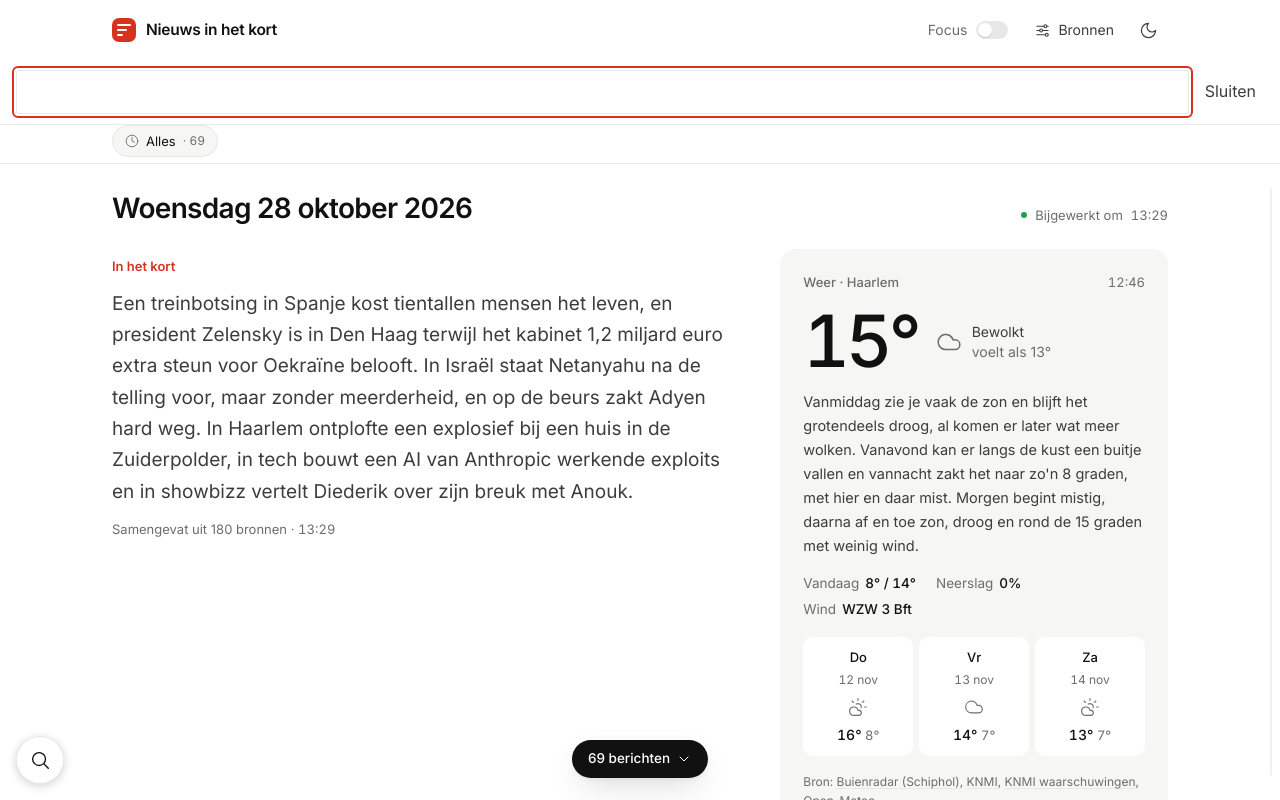
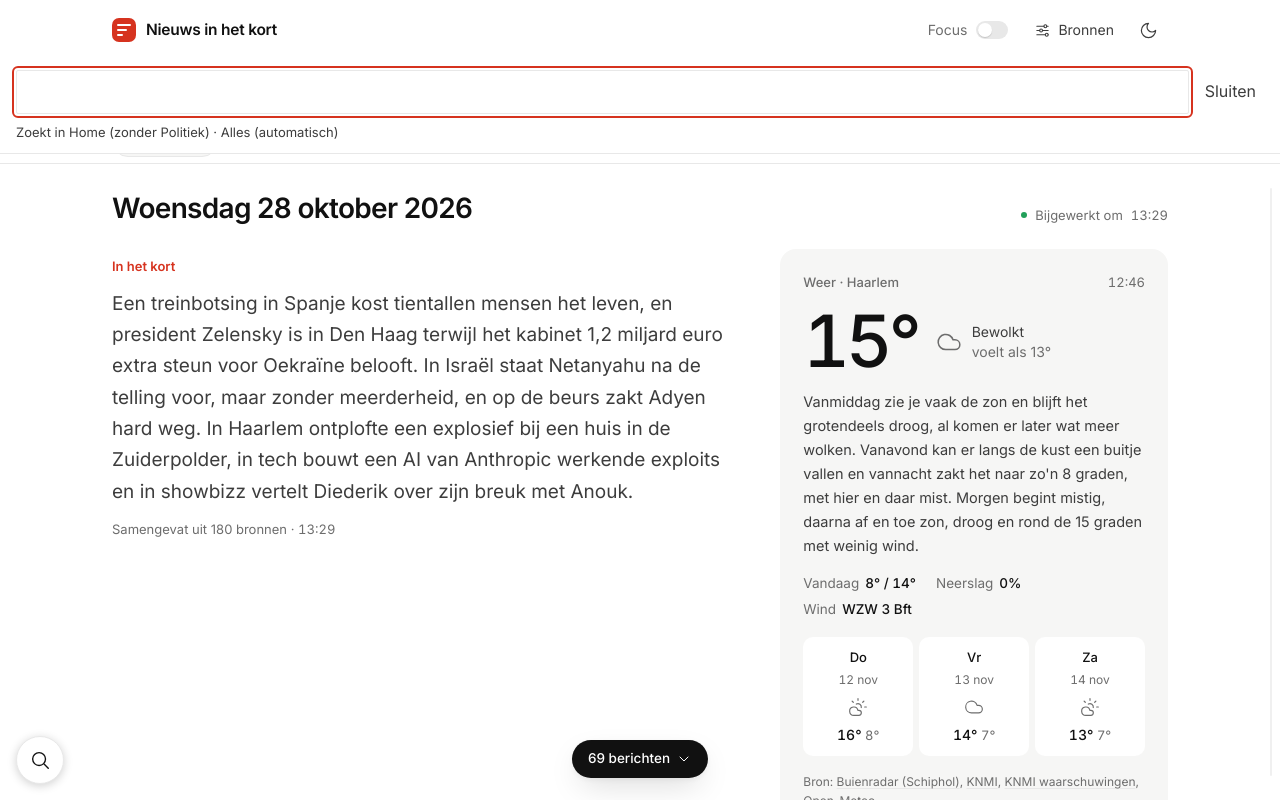
Before and after one commit to ItsCrewz/nieuwsinkort, a React (Vite) app: page / in a window 1280 px wide. Both pictures are taken after a click on the button 40 px from the left and 760 px from the top of the page. Built offline with nearby package versions, Linux system fonts and the light colour scheme.

Commit message:
Zoeken: maak duidelijk binnen welke rubriek en filters wordt gezocht (#613) (#887)

```diff
--- a/src/App.tsx
+++ b/src/App.tsx
@@ -21,7 +21,7 @@ import { schoon } from "./schoon";
 import { valideer } from "./valideer";
 import { debug } from "./debug";
 import { Beelden, Thumb } from "./beelden";
-import { FilterBalk, filterNieuws, filterVideos, useFilters, useVideoKlok } from "./filters";
+import { FilterBalk, TIJD_LABEL, filterNieuws, filterVideos, useFilters, useVideoKlok } from "./filters";
 import { veiligeUrl } from "./url";
 import { herindeel } from "./regio";
 import { bronnenTekst, fotos, heeftLeesVerder } from "./leesverder";
@@ -34,8 +34,8 @@ import { FeedNavigatie } from "./feednavigatie";
 import { LeegMelding } from "./leegmelding";
 import { prefetchMeer } from "./meer";
 import { kiesNieuweData, verwijderGisteren } from "./vandaag";
-import { zoekItems, markeerDelen, leesZoekterm, schrijfZoekterm } from "./zoek";
-import { Zoekbalk, ZoekLeeg } from "./zoekbalk";
+import { zoekItems, markeerDelen, normaliseer, scopeTekst, leesZoekterm, schrijfZoekterm } from "./zoek";
+import { Zoekbalk, ZoekLeeg, type ZoekScope } from "./zoekbalk";
 import { useKlok } from "./useklok";
 import { maakFeedNavigatie } from "./feedsluiten";
 
@@ -1256,10 +1256,21 @@ export default function App() {
       </div>
   );
   const isFeedView = !!data && !route.selected && route.view !== "filmpjes" && route.view !== "dumpert";
-  const zoekUitkomst = isFeedView && data && raw ? zoekItems(filterNieuws(route.view === "alles" ? (flt.f.cats.length ? data.items : data.items.filter((i) => i.cat !== "politiek")) : data.items.filter((i) => i.cat === route.view), flt.f, flt.vorig, raw.gegenereerd, route.view === "alles").items, zoekterm) : [];
+  const zoekBasis = isFeedView && data ? (route.view === "alles" ? (flt.f.cats.length ? data.items : data.items.filter((i) => i.cat !== "politiek")) : data.items.filter((i) => i.cat === route.view)) : [];
+  const zoekFilter = isFeedView && data && raw ? filterNieuws(zoekBasis, flt.f, flt.vorig, raw.gegenereerd, route.view === "alles") : null;
+  const zoekUitkomst = zoekFilter ? zoekItems(zoekFilter.items, zoekterm) : [];
+  // Zonder tijd-, regio-, video- en samengevoegd-filter: wat de filters aan treffers verbergen (#613).
+  const zoekBeperkt = !!zoekFilter && (zoekFilter.tijd !== "alles" || flt.f.video || flt.f.samen || flt.f.regio.length > 0);
+  const wisZoekFilters = () => flt.set({ tijd: "alles", video: false, samen: false, regio: [] });
+  const zoekVerborgen = zoekBeperkt && raw && normaliseer(zoekterm) ? Math.max(0, zoekItems(filterNieuws(zoekBasis, { ...flt.f, tijd: "alles", video: false, samen: false, regio: [] }, flt.vorig, raw.gegenereerd, route.view === "alles").items, zoekterm).length - zoekUitkomst.length) : 0;
+  const zoekScope: ZoekScope | undefined = zoekFilter ? {
+    tekst: scopeTekst({ rubriek: route.view === "alles" ? "Home" : CAT_LABEL[route.view as keyof typeof CAT_LABEL] ?? String(route.view), zonderPolitiek: route.view === "alles" && !flt.f.cats.length, tijd: TIJD_LABEL[zoekFilter.tijd] + (zoekFilter.auto ? " (automatisch)" : ""), bronnenUit: off.size }),
+    verborgen: zoekVerborgen,
+    wisFilters: zoekBeperkt ? wisZoekFilters : undefined,
+  } : undefined;
   const top = (
     <>
-      <TopBar theme={theme} onTheme={toggle} bionic={bionic} onBionic={setBionicPersist} onHome={goHome} onSources={() => setSheet(true)} filtered={off.size} zoeken={isFeedView ? <Zoekbalk query={zoekterm} onChange={wijzigZoekterm} aantal={zoekUitkomst.length} invoer={zoekInvoer} /> : undefined} />
+      <TopBar theme={theme} onTheme={toggle} bionic={bionic} onBionic={setBionicPersist} onHome={goHome} onSources={() => setSheet(true)} filtered={off.size} zoeken={isFeedView ? <Zoekbalk query={zoekterm} onChange={wijzigZoekterm} aantal={zoekUitkomst.length} invoer={zoekInvoer} scope={zoekScope} /> : undefined} />
       {isFeedView ? null : dateline}
       {sheet ? (
         <Foutgrens code="CLIENT_SHEET"><Suspense fallback={null}>
@@ -1377,7 +1388,7 @@ export default function App() {
             zoekterm={zoekterm}
             nieuwsdata={raw}
             keepOrder={flt.f.sort !== "nieuw"}
-            empty={zoekterm.trim() ? <ZoekLeeg query={zoekterm} onWis={() => { wijzigZoekterm(""); zoekInvoer.current?.focus(); }} /> : filterLeeg}
+            empty={zoekterm.trim() ? <ZoekLeeg query={zoekterm} onWis={() => { wijzigZoekterm(""); zoekInvoer.current?.focus(); }} verborgen={zoekVerborgen} onWisFilters={wisZoekFilters} /> : filterLeeg}
             bionic={bionic}
             focusKey={focusKey}
             onOpen={open}
--- a/src/index.css
+++ b/src/index.css
@@ -666,11 +666,14 @@ a.sh-name:hover > span{text-decoration:underline;text-underline-offset:3px}
 .zoek-sluit,.zoek-wis{min-width:44px;min-height:44px;padding:0 8px;color:var(--i2);border-radius:8px}
 .zoek-knop{right:auto;left:max(16px,env(safe-area-inset-left))}
 .zoek-knop:focus-visible,.zoek-sluit:focus-visible,.zoek-wis:focus-visible,.zoek-invoer:focus-visible{outline:2px solid var(--a);outline-offset:2px}
-.zoek-formulier{position:absolute;top:100%;left:0;right:0;display:flex;gap:8px;padding:10px 16px;background:var(--p);border-bottom:1px solid var(--rl)}
+.zoek-formulier{flex-wrap:wrap;position:absolute;top:100%;left:0;right:0;display:flex;gap:8px;padding:10px 16px;background:var(--p);border-bottom:1px solid var(--rl)}
 .zoek-invoer{min-width:0;flex:1;padding:8px;border:1px solid var(--rl);border-radius:8px;background:var(--p);color:var(--ink);font-size:16px}
 .zoek-status{position:absolute;width:1px;height:1px;overflow:hidden;clip-path:inset(50%)}
 .zoek-leeg{padding:24px;text-align:center;overflow-wrap:anywhere}
 .zoek-wis{display:block;margin:auto;color:var(--a)}
+.zoek-scope{flex:1 0 100%;display:flex;flex-wrap:wrap;align-items:center;gap:4px 12px;font-size:13px;color:var(--i2)}
+.zoek-wis-filters{min-height:44px;padding:0 8px;color:var(--a);border-radius:8px}
+.zoek-wis-filters:focus-visible{outline:2px solid var(--a);outline-offset:2px}
 
 /* Artikel en overzicht bewegen onder de stilstaande topbalk. */
 
--- a/src/zoek.ts
+++ b/src/zoek.ts
@@ -127,6 +127,14 @@ export function resultaatTekst(aantal: number): string {
   return `${aantal} ${aantal === 1 ? "resultaat" : "resultaten"}`;
 }
 
+// Zoekscope (#613): binnen welke rubriek en filters wordt gezocht, en hoeveel treffers de filters verbergen.
+export function scopeTekst(s: { rubriek: string; zonderPolitiek: boolean; tijd: string; bronnenUit: number }): string {
+  return ["Zoekt in " + s.rubriek + (s.zonderPolitiek ? " (zonder Politiek)" : ""), s.tijd, ...(s.bronnenUit ? [`${s.bronnenUit} ${s.bronnenUit === 1 ? "bron" : "bronnen"} uit`] : [])].join(" · ");
+}
+export function verborgenTekst(aantal: number): string {
+  return `${aantal} ${aantal === 1 ? "treffer" : "treffers"} verborgen door filters`;
+}
+
 // Bewaar de oorspronkelijke tekstposities bij accentongevoelig vergelijken.
 export function markeerDelen(tekst: string, query: string): { tekst: string; markeer: boolean }[] {
   const woorden = normaliseer(query).split(" ").filter(Boolean);
--- a/src/zoekbalk.tsx
+++ b/src/zoekbalk.tsx
@@ -2,20 +2,26 @@ import { Icon } from "./icons";
 import { createPortal } from "react-dom";
 import { useCallback, useEffect, useRef, useState } from "react";
 import { staatFocusInInvoer } from "./zoekfocus";
-import { normaliseer, resultaatTekst } from "./zoek";
+import { normaliseer, resultaatTekst, verborgenTekst } from "./zoek";
 import { touchNu } from "./invoer";
 
 const zoekAanwijzing = "Voer letters of cijfers in om te zoeken.";
 
-export function Zoekbalk({ query, onChange, aantal, invoer }: { query: string; onChange: (query: string) => void; aantal: number; invoer: React.RefObject<HTMLInputElement> }) {
+// scope: zichtbare zoekscope; verborgen: treffers die filters wegnemen; wisFilters alleen als er beperkende filters zijn.
+export type ZoekScope = { tekst: string; verborgen: number; wisFilters?: () => void };
+const scopeId = "zoek-scope";
+
+export function Zoekbalk({ query, onChange, aantal, invoer, scope }: { query: string; onChange: (query: string) => void; aantal: number; invoer: React.RefObject<HTMLInputElement>; scope?: ZoekScope }) {
   const [open, setOpen] = useState(!!query);
   useEffect(() => { if (query) setOpen(true); }, [query]);
   const [melding, setMelding] = useState<{ query: string; aantal: number } | null>(null);
+  const verborgen = scope?.verborgen ?? 0;
+  const scopeMelding = scope ? `. ${scope.tekst}${verborgen ? `. ${verborgenTekst(verborgen)}` : ""}` : "";
   useEffect(() => {
     if (!open || !query.trim()) return;
     const timer = window.setTimeout(() => setMelding({ query, aantal }), 400);
     return () => { window.clearTimeout(timer); setMelding(null); };
-  }, [open, query, aantal]);
+  }, [open, query, aantal, scope?.tekst, verborgen]);
   const knop = useRef<HTMLButtonElement>(null);
   const focusBijOpenen = useRef(false);
   const sluit = useCallback(() => { onChange(""); setOpen(false); knop.current?.focus(); }, [onChange]);
@@ -42,23 +48,28 @@ export function Zoekbalk({ query, onChange, aantal, invoer }: { query: string; o
   return (
     <div className="zoek-container">
       {typeof document === "undefined" ? knopEl : createPortal(knopEl, document.body)}
-      {open && <ZoekFormulier query={query} onChange={onChange} sluit={sluit} invoer={invoer} />}
-      <span className="zoek-status" aria-live="polite">{query.trim() && !normaliseer(query) ? zoekAanwijzing : open && query.trim() && melding?.query === query && melding.aantal === aantal ? resultaatTekst(aantal) : ""}</span>
+      {open && <ZoekFormulier query={query} onChange={onChange} sluit={sluit} invoer={invoer} scope={scope} />}
+      <span className="zoek-status" aria-live="polite">{query.trim() && !normaliseer(query) ? zoekAanwijzing : open && query.trim() && melding?.query === query && melding.aantal === aantal ? resultaatTekst(aantal) + scopeMelding : ""}</span>
     </div>
   );
 }
 
-export function ZoekFormulier({ query, onChange, sluit, invoer }: { query: string; onChange: (query: string) => void; sluit: () => void; invoer: React.RefObject<HTMLInputElement> }) {
+export function ZoekFormulier({ query, onChange, sluit, invoer, scope }: { query: string; onChange: (query: string) => void; sluit: () => void; invoer: React.RefObject<HTMLInputElement>; scope?: ZoekScope }) {
   const compositie = useRef(false);
   return <form className="zoek-formulier" role="search" onSubmit={(e) => { e.preventDefault(); if (!compositie.current && touchNu()) invoer.current?.blur(); }}>
-        <input ref={invoer} className="zoek-invoer" type="search" enterKeyHint="search" aria-label="Zoek in het nieuws" value={query} onChange={(e) => onChange(e.target.value)} onCompositionStart={() => { compositie.current = true; }} onCompositionEnd={() => { compositie.current = false; }} onBlur={() => { compositie.current = false; }} onKeyDown={(e) => {
+        <input ref={invoer} className="zoek-invoer" type="search" enterKeyHint="search" aria-label="Zoek in het nieuws"{...(scope ? { "aria-describedby": scopeId } : {})} value={query} onChange={(e) => onChange(e.target.value)} onCompositionStart={() => { compositie.current = true; }} onCompositionEnd={() => { compositie.current = false; }} onBlur={() => { compositie.current = false; }} onKeyDown={(e) => {
           if (e.key === "Enter" && (compositie.current || e.nativeEvent.isComposing || e.nativeEvent.keyCode === 229)) { e.preventDefault(); return; }
           if (e.key === "Escape") { e.preventDefault(); e.stopPropagation(); sluit(); }
         }} />
         <button type="button" className="zoek-sluit" onClick={sluit}>Sluiten</button>
+        {scope && <div id={scopeId} className="zoek-scope">
+          <span>{scope.tekst}{scope.verborgen && query.trim() ? ` · ${verborgenTekst(scope.verborgen)}` : ""}</span>
+          {scope.wisFilters && <button type="button" className="zoek-wis-filters" onClick={scope.wisFilters}>Wis filters</button>}
+        </div>}
       </form>;
 }
 
-export function ZoekLeeg({ query, onWis }: { query: string; onWis: () => void }) {
-  return <div className="zoek-leeg">{normaliseer(query) ? <>Niets gevonden voor “{query}”</> : zoekAanwijzing} <button type="button" className="zoek-wis" onClick={onWis}>Wis zoekopdracht</button></div>;
+export function ZoekLeeg({ query, onWis, verborgen = 0, onWisFilters }: { query: string; onWis: () => void; verborgen?: number; onWisFilters?: () => void }) {
+  const zoekbaar = !!normaliseer(query);
+  return <div className="zoek-leeg">{zoekbaar ? <>Niets gevonden voor “{query}”</> : zoekAanwijzing}{zoekbaar && verborgen > 0 && <> · {verborgenTekst(verborgen)}</>} <button type="button" className="zoek-wis" onClick={onWis}>Wis zoekopdracht</button>{zoekbaar && verborgen > 0 && onWisFilters && <button type="button" className="zoek-wis" onClick={onWisFilters}>Wis filters en zoek opnieuw</button>}</div>;
 }
```
Also changed, not shown: changelog.d/613-zoekscope.md (added, +1 -0 lines), 1 other file (tests, documents, lock files or other folders).
